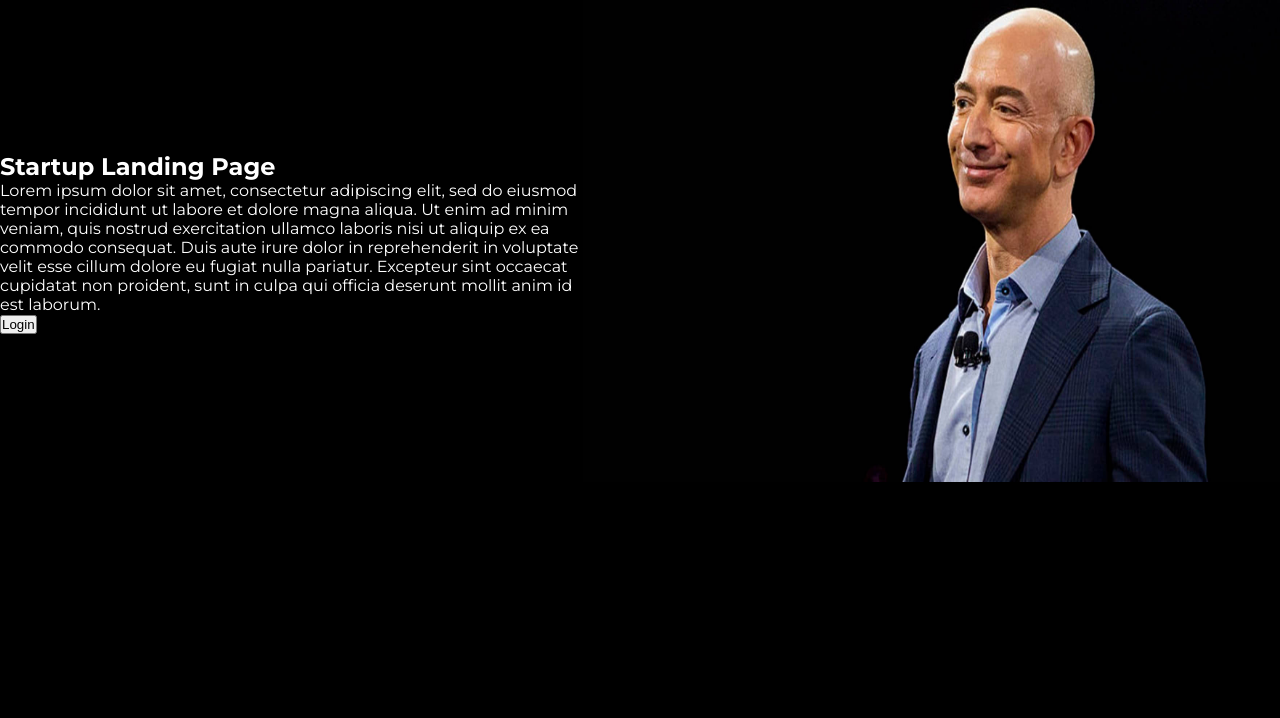
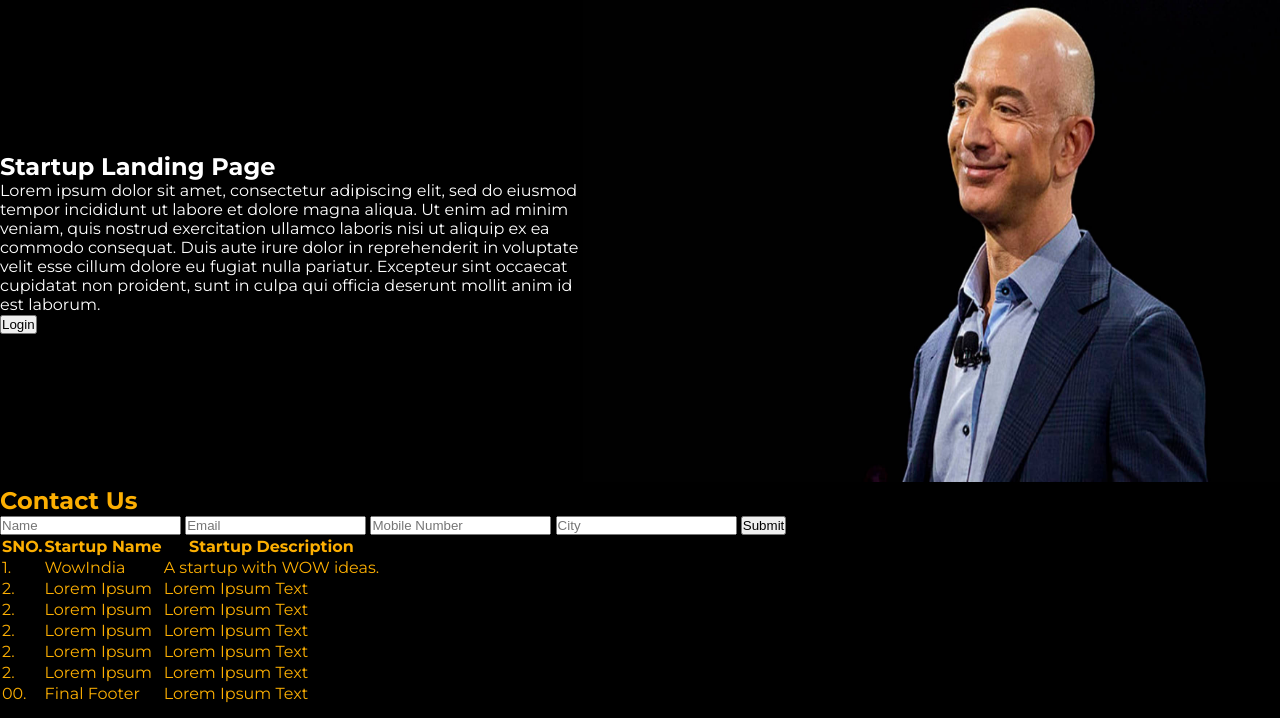
Before and after one commit to MrAhmed0702/Week-2-Project-Contest, a plain HTML site: page index.html in a window 1280 px wide. Shown: the part 82-800 px from the top of the page. Drawn offline with Linux system fonts and the light colour scheme.

Commit message:
completed the html structure

```diff
--- a/index.html
+++ b/index.html
@@ -43,8 +43,66 @@
                 <img src="jeff.jpg" alt="jeff-bezos">
             </div>
         </section>
-        <section class="contact"></section>
-        <section class="table"></section>
+        <section class="contact">
+            <h2>Contact Us</h2>
+            <form method="post" action="#">
+                <input type="text" name="name" id="name" placeholder="Name" required>
+                <input type="email" name="email" id="email" placeholder="Email" required>
+                <input type="tel" name="phone" id="phone" placeholder="Mobile Number" required>
+                <input type="text" name="city" id="city" placeholder="City" required>
+                <button type="submit">Submit</button>
+            </form>
+        </section>
+        <section class="table">
+            <table>
+                <thead>
+                    <tr>
+                        <th>SNO.</th>
+                        <th>Startup Name</th>
+                        <th>Startup Description</th>
+                    </tr>
+                </thead>
+                <tbody>
+                    <tr>
+                        <td>1.</td>
+                        <td>WowIndia</td>
+                        <td>A startup with WOW ideas.</td>
+                    </tr>
+                    <tr>
+                        <td>2.</td>
+                        <td>Lorem Ipsum</td>
+                        <td>Lorem Ipsum Text</td>
+                    </tr>
+                    <tr>
+                        <td>2.</td>
+                        <td>Lorem Ipsum</td>
+                        <td>Lorem Ipsum Text</td>
+                    </tr>
+                    <tr>
+                        <td>2.</td>
+                        <td>Lorem Ipsum</td>
+                        <td>Lorem Ipsum Text</td>
+                    </tr>
+                    <tr>
+                        <td>2.</td>
+                        <td>Lorem Ipsum</td>
+                        <td>Lorem Ipsum Text</td>
+                    </tr>
+                    <tr>
+                        <td>2.</td>
+                        <td>Lorem Ipsum</td>
+                        <td>Lorem Ipsum Text</td>
+                    </tr>
+                </tbody>
+                <tfoot>
+                    <tr>
+                        <td>00.</td>
+                        <td>Final Footer</td>
+                        <td>Lorem Ipsum Text</td>
+                    </tr>
+                </tfoot>
+            </table>
+        </section>
     </main>
 </body>
 
--- a/styles.css
+++ b/styles.css
@@ -66,3 +66,11 @@ nav li a{
     height: 482px;
     transform: scaleX(-1);
 }
+
+.contact{
+    color: #FCAF02;
+}
+
+table {
+    color: #FCAF02;
+}
```
